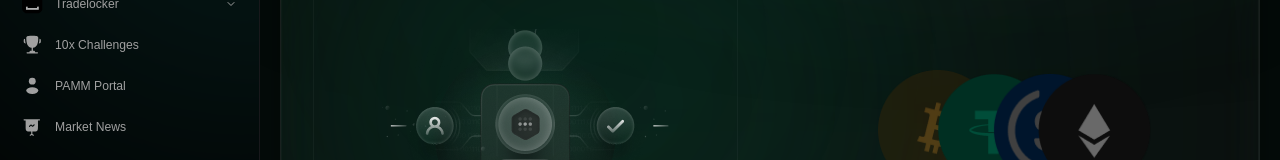
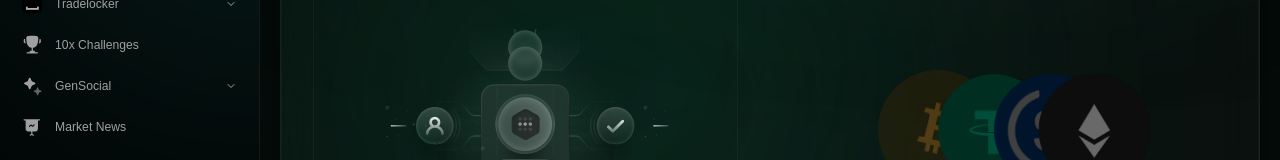
Before and after one commit to Mdx2025/GenesisFxDashboardMDX, a React (Vite) app: page /kyc in a window 1280 px wide. Shown: the part 336-496 px from the top of the page. Built offline with nearby package versions, Linux system fonts and the light colour scheme; a web font is replaced by a local one.

Commit message:
feat: replace PAMM Portal with GenSocial dropdown (PAMM, Copy Trading, Signals)
Co-Authored-By: Claude Opus 4.6 (1M context) <noreply@anthropic.com>

```diff
--- a/src/components/dashboard/Sidebar.tsx
+++ b/src/components/dashboard/Sidebar.tsx
@@ -5,7 +5,7 @@ import gsap from 'gsap'
 import { NavButton, ModeToggle } from '@/components/ui'
 import {
   DashboardIcon, AssetsIcon, TradelockerIcon, ChallengesIcon,
-  PammIcon, MarketNewsIcon, AcademyIcon, LogoutIcon,
+  GenSocialIcon, MarketNewsIcon, AcademyIcon, LogoutIcon,
   ChevronDownIcon,
 } from '@/components/icons'
 import { navItems } from '@/data/navigation'
@@ -17,7 +17,7 @@ const iconMap: Record<string, ComponentType<{ size?: number; color?: string }>>
   assets: AssetsIcon,
   tradelocker: TradelockerIcon,
   challenges: ChallengesIcon,
-  pamm: PammIcon,
+  gensocial: GenSocialIcon,
   news: MarketNewsIcon,
   academy: AcademyIcon,
 }
@@ -29,10 +29,10 @@ interface SidebarProps {
 
 export function Sidebar({ open, onClose }: SidebarProps) {
   const location = useLocation()
-  const [tradelockerOpen, setTradelockerOpen] = useState(false)
+  const [openMenus, setOpenMenus] = useState<Record<string, boolean>>({})
   const [collapsed, setCollapsed] = useState(false)
-  const submenuRef = useRef<HTMLDivElement>(null)
-  const submenuFirstRender = useRef(true)
+  const submenuRefs = useRef<Record<string, HTMLDivElement | null>>({})
+  const submenuFirstRender = useRef<Record<string, boolean>>({})
   const navListRef = useRef<HTMLUListElement>(null)
   const highlightRef = useRef<HTMLDivElement>(null)
   const isFirstHighlight = useRef(true)
@@ -66,19 +66,21 @@ export function Sidebar({ open, onClose }: SidebarProps) {
   }, [location.pathname, updateHighlight])
 
   useLayoutEffect(() => {
-    const el = submenuRef.current
-    if (!el) return
-    if (submenuFirstRender.current) {
-      submenuFirstRender.current = false
-      return
+    for (const [id, isOpen] of Object.entries(openMenus)) {
+      const el = submenuRefs.current[id]
+      if (!el) continue
+      if (!submenuFirstRender.current[id]) {
+        submenuFirstRender.current[id] = true
+        continue
+      }
+      if (isOpen) {
+        gsap.set(el, { height: 'auto', opacity: 1 })
+        gsap.from(el, { height: 0, opacity: 0, duration: 0.3, ease: 'power2.out' })
+      } else {
+        gsap.to(el, { height: 0, opacity: 0, duration: 0.25, ease: 'power2.in' })
+      }
     }
-    if (tradelockerOpen) {
-      gsap.set(el, { height: 'auto', opacity: 1 })
-      gsap.from(el, { height: 0, opacity: 0, duration: 0.3, ease: 'power2.out' })
-    } else {
-      gsap.to(el, { height: 0, opacity: 0, duration: 0.25, ease: 'power2.in' })
-    }
-  }, [tradelockerOpen])
+  }, [openMenus])
 
   function handleToggleCollapse() {
     if (window.innerWidth < 1024) {
@@ -86,7 +88,7 @@ export function Sidebar({ open, onClose }: SidebarProps) {
       return
     }
     const next = !collapsed
-    if (next) setTradelockerOpen(false)
+    if (next) setOpenMenus({})
     setCollapsed(next)
   }
 
@@ -167,15 +169,15 @@ export function Sidebar({ open, onClose }: SidebarProps) {
                 const navContent = (
                   <NavButton
                     active={isActive}
-                    expanded={item.submenu ? tradelockerOpen : undefined}
-                    onClick={item.submenu ? () => !collapsed && setTradelockerOpen(!tradelockerOpen) : undefined}
+                    expanded={item.submenu ? !!openMenus[item.id] : undefined}
+                    onClick={item.submenu ? () => !collapsed && setOpenMenus(prev => ({ ...prev, [item.id]: !prev[item.id] })) : undefined}
                     as={item.submenu ? 'button' : 'div'}
                   >
                     {Icon && <Icon />}
                     <span className="sidebar-hide">{item.label}</span>
                     {item.submenu && (
                       <span
-                        className={`ml-auto text-gfx-neutral-500 transition-transform duration-200 sidebar-hide ${tradelockerOpen ? 'rotate-180' : ''}`}
+                        className={`ml-auto text-gfx-neutral-500 transition-transform duration-200 sidebar-hide ${openMenus[item.id] ? 'rotate-180' : ''}`}
                         aria-hidden="true"
                       >
                         <ChevronDownIcon />
@@ -191,7 +193,7 @@ export function Sidebar({ open, onClose }: SidebarProps) {
                       </Link>
                     )}
                     {item.submenu && (
-                      <div ref={submenuRef} className="sidebar-hide overflow-hidden h-0 opacity-0">
+                      <div ref={el => { submenuRefs.current[item.id] = el }} className="sidebar-hide overflow-hidden h-0 opacity-0">
                         <ul className="flex flex-col gap-0" role="list">
                           {item.submenu.map((sub) => (
                             <li key={sub.href}>
--- a/src/components/icons/index.tsx
+++ b/src/components/icons/index.tsx
@@ -48,6 +48,15 @@ export function PammIcon({ size = 21, color = 'currentColor', className }: IconP
     <svg width={size} height={size} viewBox="0 0 21 21" fill="none" className={className}>
       <circle cx="10.2266" cy="5.11392" r="3.40909" fill={color}/>
       <ellipse cx="10.2266" cy="14.4883" rx="5.96591" ry="3.40909" fill={color}/>
+    </svg>
+  )
+}
+
+export function GenSocialIcon({ size = 21, color = 'currentColor', className }: IconProps) {
+  return (
+    <svg width={size} height={size} viewBox="0 0 21 21" fill="none" className={className}>
+      <path d="M6.78517 2.38711C7.11096 1.56107 8.28002 1.56107 8.6058 2.38711L9.61539 4.94695C9.71486 5.19915 9.91449 5.39878 10.1667 5.49824L12.7265 6.50783C13.5526 6.83362 13.5526 8.00267 12.7265 8.32846L10.1667 9.33805C9.91449 9.43751 9.71486 9.63714 9.61539 9.88934L8.6058 12.4492C8.28002 13.2752 7.11096 13.2752 6.78517 12.4492L5.77559 9.88934C5.67612 9.63714 5.47649 9.43751 5.2243 9.33805L2.66445 8.32846C1.83841 8.00267 1.83841 6.83362 2.66446 6.50783L5.2243 5.49824C5.47649 5.39878 5.67612 5.19915 5.77559 4.94695L6.78517 2.38711Z" fill={color}/>
+      <path d="M15.0191 11.6705C15.1981 11.2166 15.8406 11.2166 16.0196 11.6705L16.8026 13.6558C16.8573 13.7944 16.967 13.9041 17.1056 13.9588L19.0908 14.7417C19.5448 14.9208 19.5448 15.5632 19.0908 15.7423L17.1056 16.5253C16.967 16.5799 16.8573 16.6896 16.8026 16.8282L16.0196 18.8135C15.8406 19.2674 15.1981 19.2674 15.0191 18.8135L14.2361 16.8282C14.1815 16.6896 14.0717 16.5799 13.9331 16.5253L11.9479 15.7423C11.4939 15.5632 11.4939 14.9208 11.9479 14.7417L13.9331 13.9588C14.0717 13.9041 14.1815 13.7944 14.2361 13.6558L15.0191 11.6705Z" fill={color} style={{ opacity: 0.6 }}/>
     </svg>
   )
 }
--- a/src/data/navigation.ts
+++ b/src/data/navigation.ts
@@ -17,7 +17,11 @@ export const navItems: NavItem[] = [
     { label: 'Platforms', href: '/tradelocker/platforms' },
   ]},
   { id: 'challenges', label: '10x Challenges', icon: 'challenges', href: '/challenges' },
-  { id: 'pamm', label: 'PAMM Portal', icon: 'pamm', href: '/pamm' },
+  { id: 'gensocial', label: 'GenSocial', icon: 'gensocial', href: '#', submenu: [
+    { label: 'PAMM', href: '/pamm' },
+    { label: 'Copy Trading', href: '/copy-trading' },
+    { label: 'Signals', href: '/signals' },
+  ]},
   { id: 'news', label: 'Market News', icon: 'news', href: '/news' },
   { id: 'academy', label: 'Genesis Academy', icon: 'academy', href: '/academy' },
 ]
```
